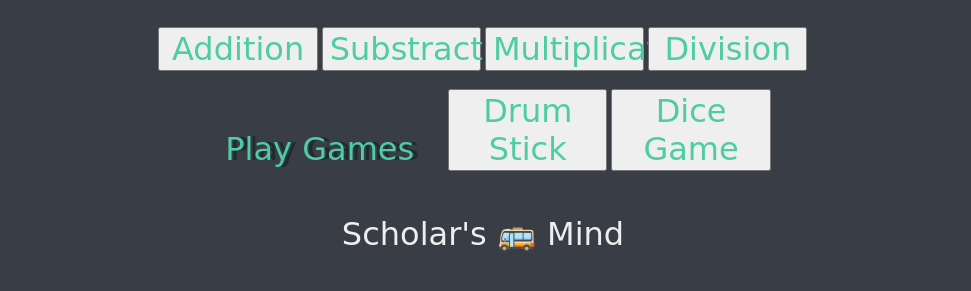
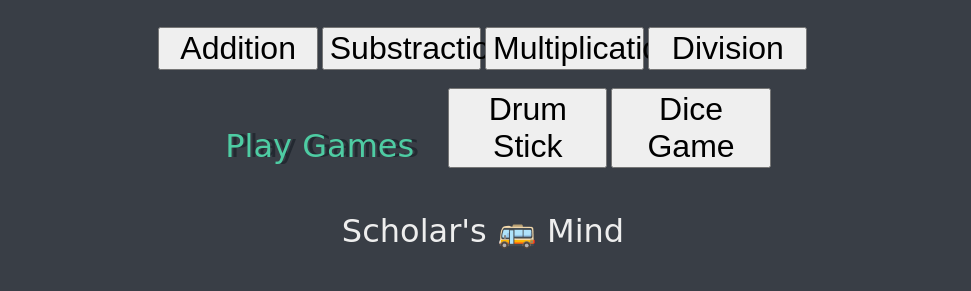
Before and after one commit to chambargemanoj/kidsmath, a plain HTML site: page index.html in a window 1280 px wide. Shown: the part 89-380 px from the top of the page, without its empty margins (157-1128 px from the left). Drawn offline with Linux system fonts and the light colour scheme.

Commit message:
Update styles.css

```diff
--- a/styles.css
+++ b/styles.css
@@ -21,8 +21,6 @@ footer {
 
 button {
   font-size: 2rem;
-  color: #4ECCA3;
-  font-family: 'Indie Flower', cursive;
   width: 18%;
 
 }
```
